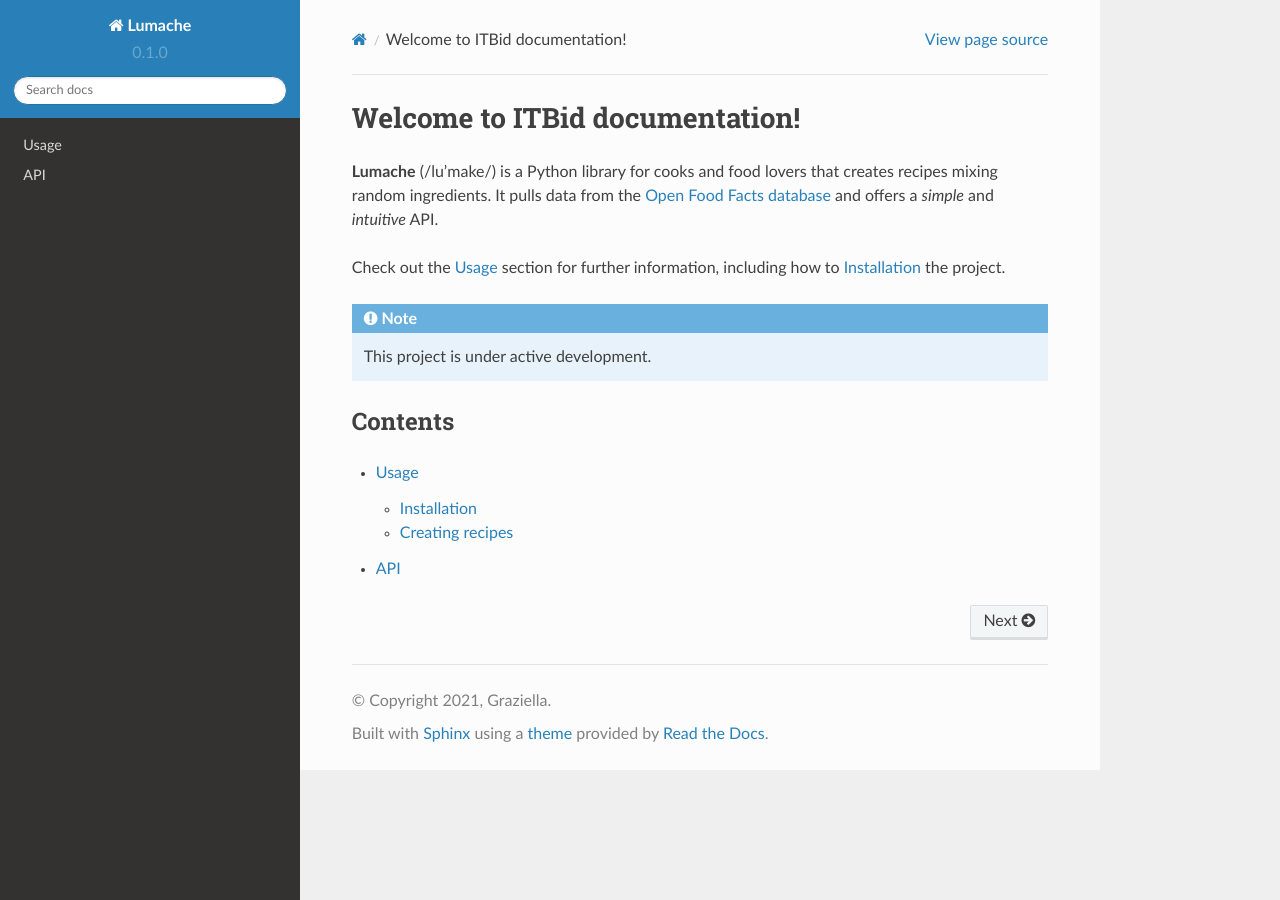
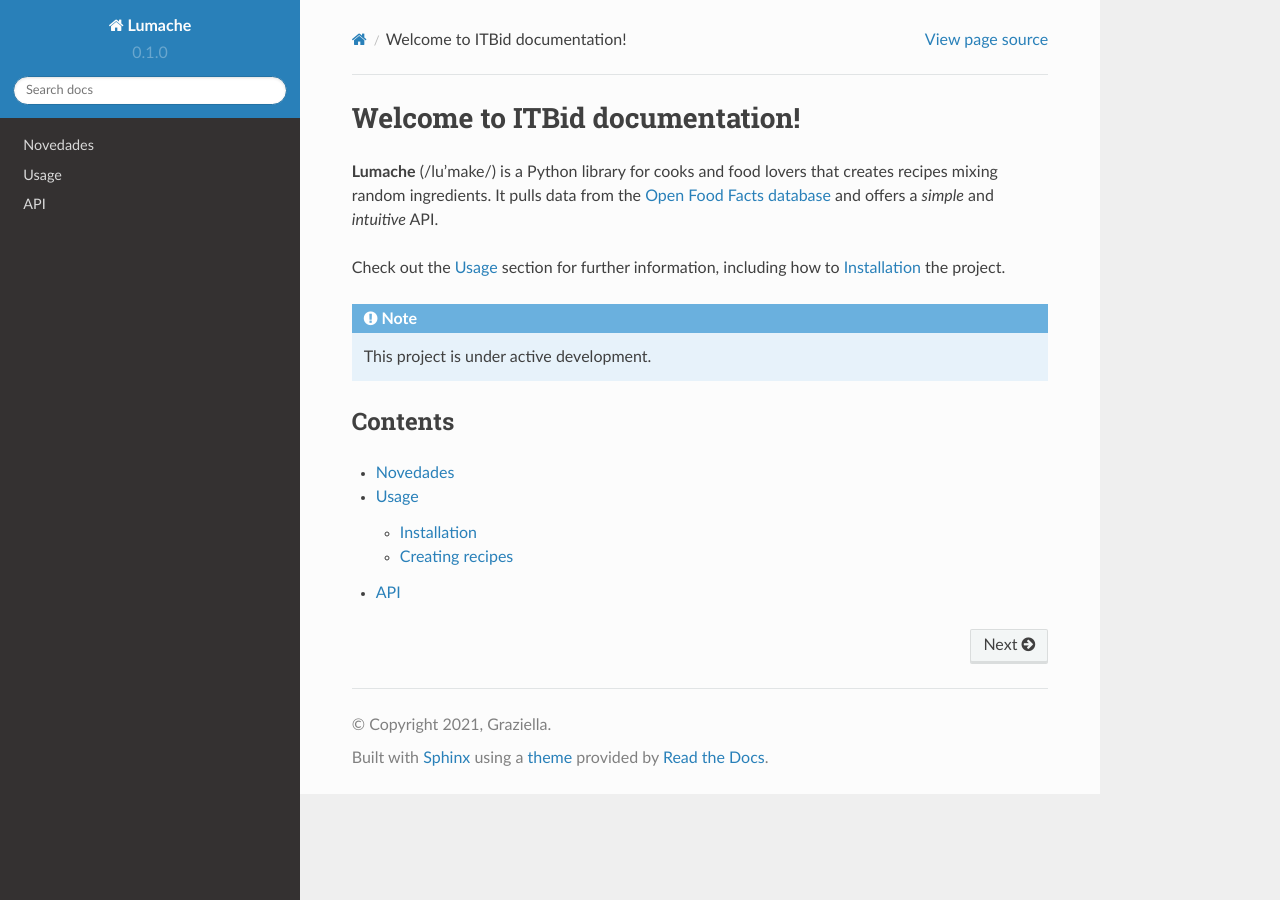
Before and after one commit to jitbid/rtd-documentation, a Sphinx documentation site: the page built from docs/source/index.rst, in a window 1280 px wide. Built offline with Sphinx 7.4.7 and the Read the Docs theme 2.0.0, drawn with Linux system fonts in a browser that asks for light colours.

Commit message:
Update news.rst
update news

```diff
--- a/docs/source/news.rst
+++ b/docs/source/news.rst
@@ -1,3 +1,10 @@
+Novedades
+=========
+
+.. autosummary::
+   :toctree: generated
+
+
 ## Novedades del Proyecto
 
 Bienvenido al apartado de novedades, tu fuente centralizada para mantenerte al día con los últimos avances en nuestro emocionante proyecto. Aquí encontrarás información detallada sobre las últimas actualizaciones, características innovadoras y mejoras significativas que hemos implementado para mejorar tu experiencia.
```
